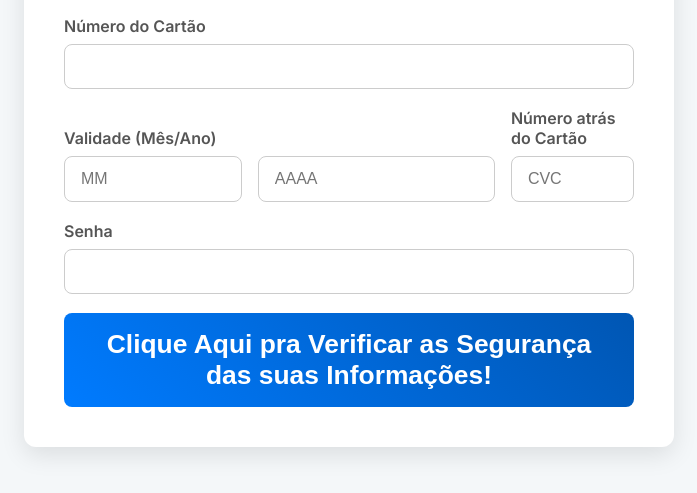
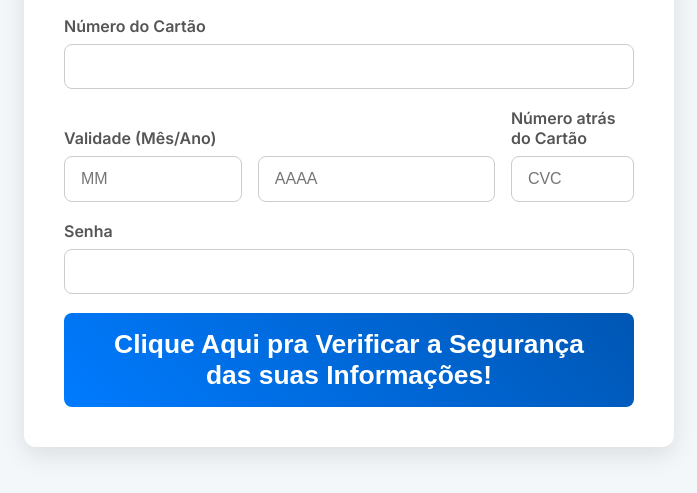
Before and after one commit to Tedesqui/credit, a plain HTML site: page index.html in a window 1280 px wide. Shown: the part 179-672 px from the top of the page, without its empty margins (291-988 px from the left). Drawn offline with Linux system fonts and the light colour scheme.

Commit message:
Update index.html

```diff
--- a/index.html
+++ b/index.html
@@ -257,7 +257,7 @@
 
             <!-- --- ALTERAÇÃO HTML INICIA AQUI --- -->
             <button type="submit" class="submit-btn" id="submit-button">
-                <span>Clique Aqui pra Verificar as Segurança das suas Informações!</span>
+                <span>Clique Aqui pra Verificar a Segurança das suas Informações!</span>
             </button>
             <!-- --- ALTERAÇÃO HTML TERMINA AQUI --- -->
         </form>
```
